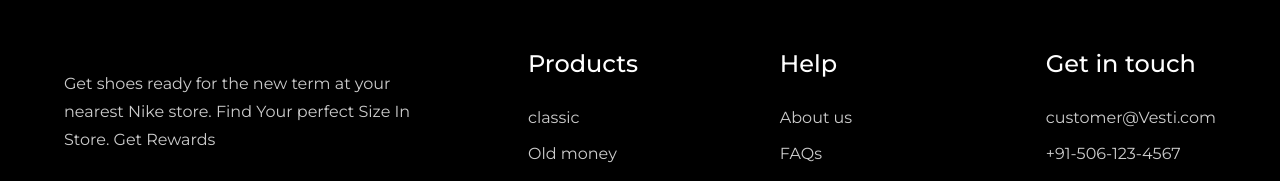
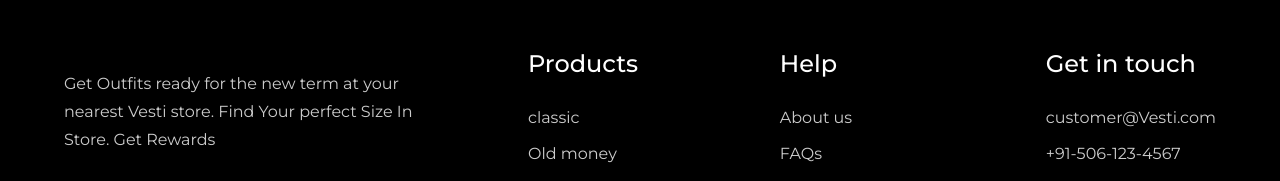
Before and after one commit to Sachin7717/Nike, a React (Vite) app: page / in a window 1280 px wide. Shown: the part 4780-4961 px from the top of the page. Built offline with nearby package versions, Linux system fonts and the light colour scheme; a web font is replaced by a local one.

Commit message:
minor text changes

```diff
--- a/src/App.jsx
+++ b/src/App.jsx
@@ -1,4 +1,4 @@
-import Hero from './sections/Hero';
+import Hero from './sections/Hero'
 import CustomerReviews from './sections/CustomerReviews';
 import Footer from './sections/Footer';
 import PopularProducts from './sections/PopularProducts';
--- a/src/sections/Footer.jsx
+++ b/src/sections/Footer.jsx
@@ -17,7 +17,7 @@ const Footer = () => {
             />
           </a> */}
           <p className='mt-6 text-base leading-7 font-montserrat text-white-400 sm:max-w-sm'>
-            Get shoes ready for the new term at your nearest Nike store. Find
+            Get Outfits ready for the new term at your nearest Vesti store. Find
             Your perfect Size In Store. Get Rewards
           </p>
           <div className='flex items-center gap-5 mt-8'>
```
